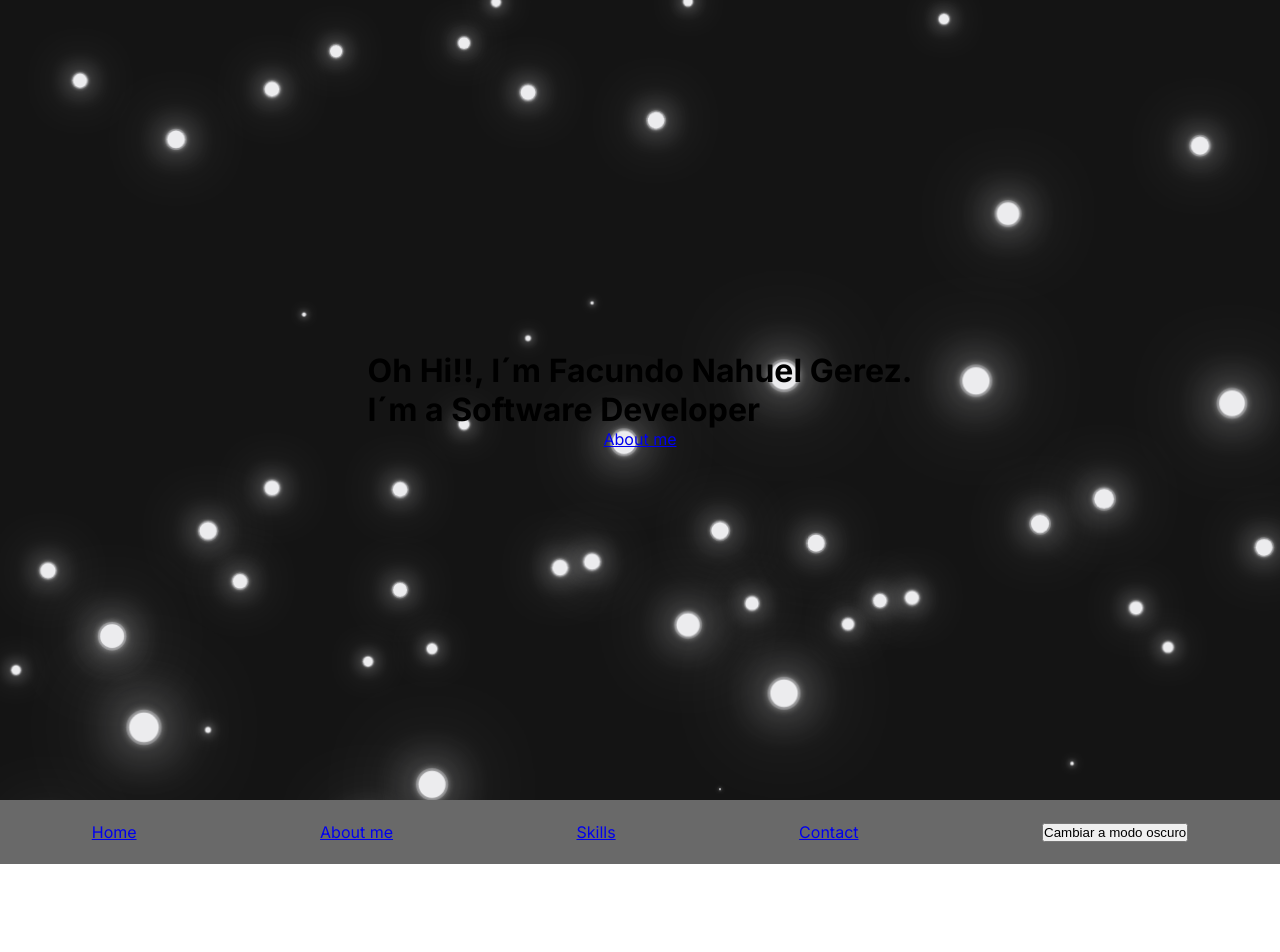
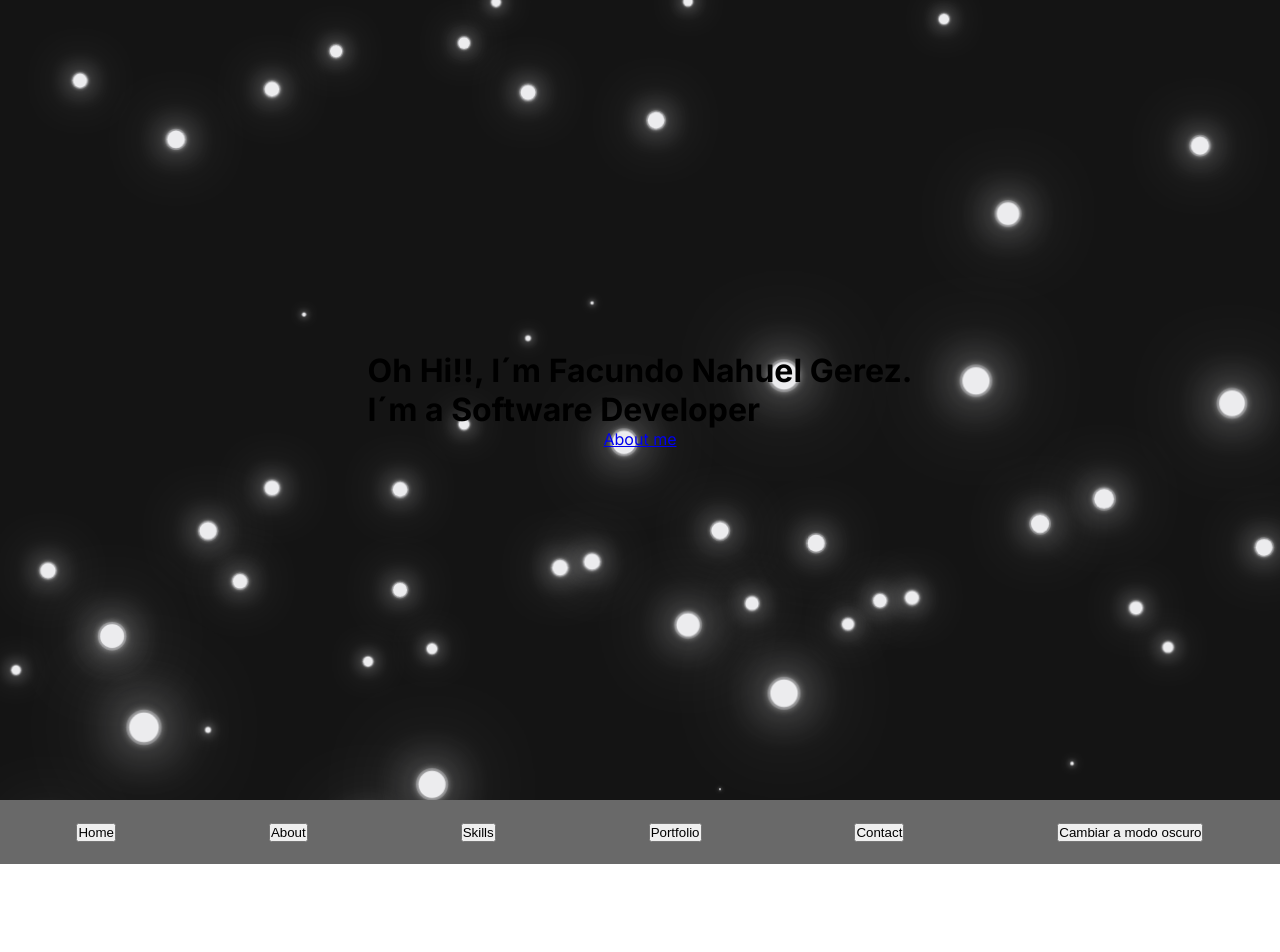
Before and after one commit to FacuGerez/myportfolio, a Next.js app: page / in a window 1280 px wide. Shown: the top 952 px of the page. Built offline with nearby package versions, Linux system fonts and the light colour scheme.

Commit message:
Fix buttom to redirect components

```diff
--- a/package.json
+++ b/package.json
@@ -9,9 +9,9 @@
     "lint": "next lint"
   },
   "dependencies": {
+    "next": "14.1.0",
     "react": "^18",
-    "react-dom": "^18",
-    "next": "14.1.0"
+    "react-dom": "^18"
   },
   "devDependencies": {
     "autoprefixer": "^10.0.1",
--- a/src/app/@about/page.jsx
+++ b/src/app/@about/page.jsx
@@ -1,6 +1,6 @@
 export default function About() {
     return (
-        <div className={"pages"}>
+        <div className={"pages"} id={"about"}>
             <h1>About me</h1>
         </div>
     );
--- a/src/app/@contact/page.jsx
+++ b/src/app/@contact/page.jsx
@@ -1,6 +1,6 @@
 export default function Contact() {
     return (
-        <div className={"pages"}>
+        <div className={"pages"} id={"contact"}>
             <h1>Contact with me</h1>
         </div>
     );
--- a/src/app/@portfolio/page.jsx
+++ b/src/app/@portfolio/page.jsx
@@ -1,7 +1,7 @@
-export default function About() {
+export default function Portfolio() {
     return (
-        <div className={"pages"}>
-            <h1>About me</h1>
+        <div className={"pages"} id={"portfolio"}>
+            <h1>My portfolio</h1>
         </div>
     );
 }
--- a/src/app/@skills/page.jsx
+++ b/src/app/@skills/page.jsx
@@ -1,6 +1,6 @@
 export default function Skills() {
     return (
-        <div className={"pages"}>
+        <div className={"pages"} id={"skills"}>
             <h1>Skills</h1>
         </div>
     );
--- a/src/app/layout.jsx
+++ b/src/app/layout.jsx
@@ -23,9 +23,9 @@ export default function RootLayout({
         {children}
         <NavBar/>
         {about}
+        {skills}
+        {portfolio}
         {contact}
-        {portfolio}
-        {skills}
         <FooterBackground><h1>Holaaa que ondaaaa</h1></FooterBackground>
       </body>
     </html>
--- a/src/app/page.jsx
+++ b/src/app/page.jsx
@@ -3,7 +3,7 @@ import {ParticlesBackground} from "@/components/ParticlesBackground";
 
 export default function Home() {
   return (
-      <div className={"pages"}>
+      <div className={"pages"} id={"home"}>
           <ParticlesBackground number={64}/>
           <h1>Oh Hi!!, I´m <strong>Facundo Nahuel Gerez</strong>.<br/>I´m a Software Developer</h1>
           <ButtonTransparent/>
--- a/src/components/NavBar.jsx
+++ b/src/components/NavBar.jsx
@@ -1,25 +1,28 @@
 "use client"
 import "../styleComponents/navbar.css"
-import Link from "next/link";
 import {DarkMode} from "@/components/DarkMode";
+import { useRouter } from 'next/navigation'
 
 export function NavBar() {
-
+    const router = useRouter()
     return (
         <header className={"headerFixed"} >
             <nav className={"navbar"}>
-                <Link href={"/"}>
+                <button type="button" onClick={() => router.push('#home')}>
                     Home
-                </Link>
-                <Link href={"/@about"}>
-                    About me
-                </Link>
-                <Link href={"/@skills"}>
+                </button>
+                <button type="button" onClick={() => router.push('#about')}>
+                    About
+                </button>
+                <button type="button" onClick={() => router.push('#skills')}>
                     Skills
-                </Link>
-                <Link href={"/@contact"}>
+                </button>
+                <button type="button" onClick={() => router.push('#portfolio')}>
+                    Portfolio
+                </button>
+                <button type="button" onClick={() => router.push('#contact')}>
                     Contact
-                </Link>
+                </button>
                 <DarkMode/>
             </nav>
         </header>
--- a/src/styleComponents/navbar.css
+++ b/src/styleComponents/navbar.css
@@ -1,4 +1,5 @@
 header{
+    z-index: 1000;
     background-color: dimgray;
     width: 100%;
     height: 8vh;
```
Also changed, not shown: 1 other file (tests, documents, lock files or other folders).
